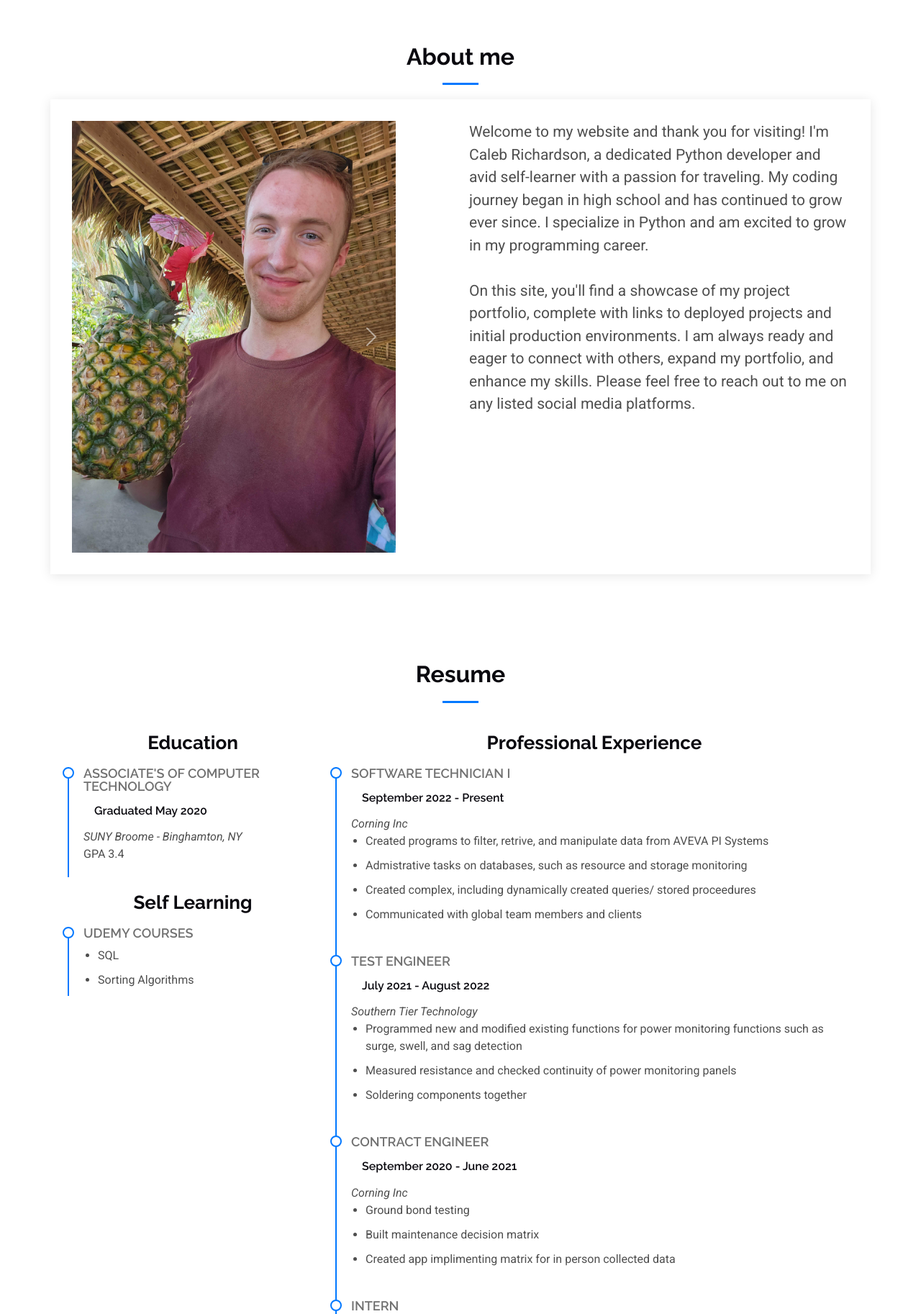
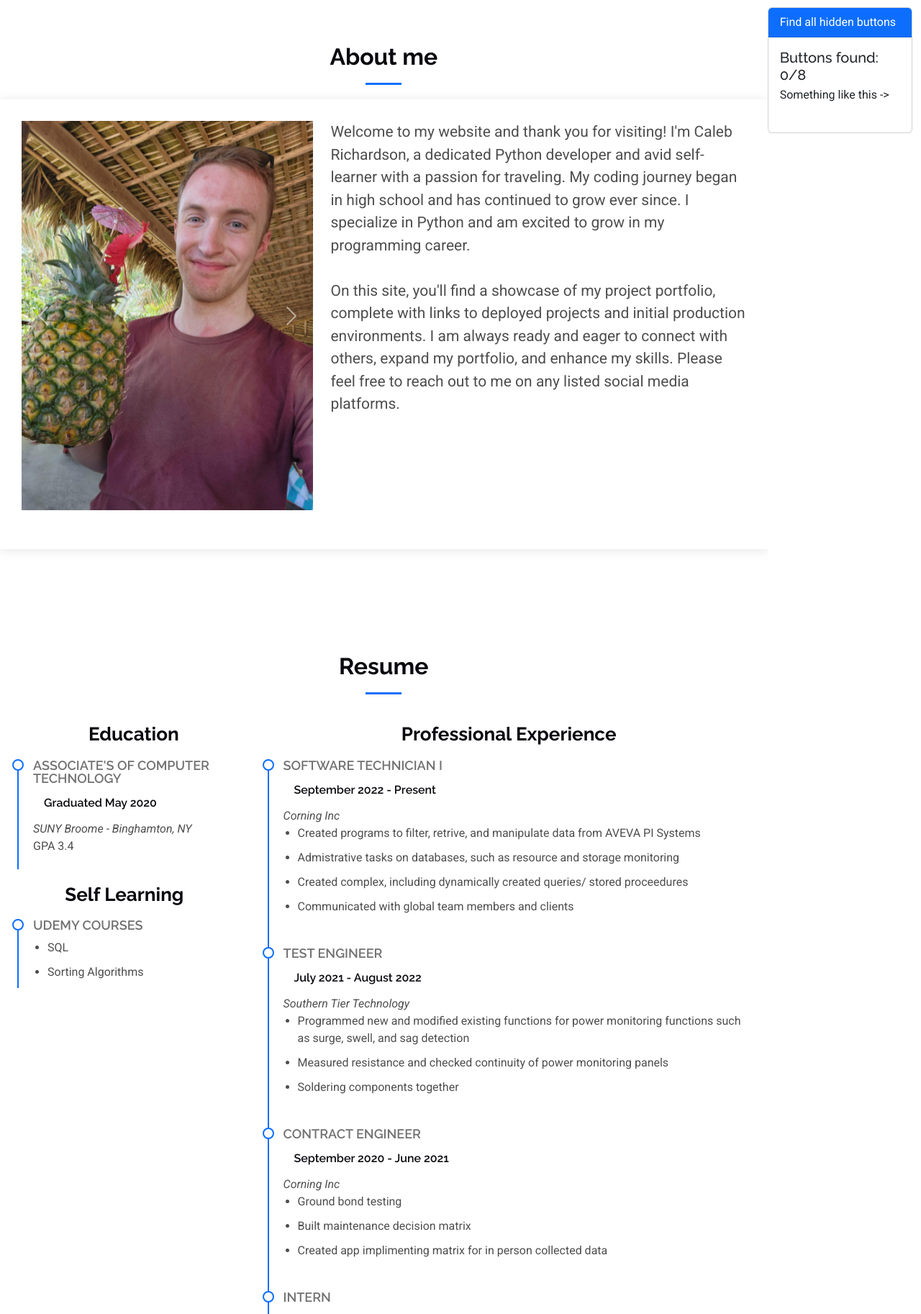
Before and after one commit to KingBubIII/portfolio_website, a Django app: page /about-me/ in a window 1280 px wide. Shown: the part 100-1926 px from the top of the page at 72% size. Run offline with Django 5.2, Linux system fonts and the light colour scheme; some libraries are stand-ins or nearby versions.

Commit message:
created a mini game where users can find hidden buttons. Current score is always shown and resets after 12 hours. Editted photo sizes to make sure it works with css

```diff
--- a/me_info/static/CSS/main.css
+++ b/me_info/static/CSS/main.css
@@ -22,7 +22,7 @@
   --background-color: #ffffff; /* Background color for the entire website, including individual sections */
   --default-color: #4e4e4e; /* Default color used for the majority of the text content across the entire website */
   --heading-color: #0a090f; /* Color for headings, subheadings and title throughout the website */
-  --accent-color: #0078ff; /* Accent color that represents your brand on the website. It's used for buttons, links, and other elements that need to stand out */
+  --accent-color: #0d6efd; /* Accent color that represents your brand on the website. It's used for buttons, links, and other elements that need to stand out */
   --surface-color: #ffffff; /* The surface color is used as a background of boxed elements within sections, such as cards, icon boxes, or other elements that require a visual separation from the global background. */
   --contrast-color: #ffffff; /* Contrast color for text, ensuring readability against backgrounds of accent, heading, or default colors. */
 }
@@ -34,7 +34,7 @@
   --nav-mobile-background-color: #ffffff; /* Used as the background color for mobile navigation menu */
   --nav-dropdown-background-color: #ffffff; /* Used as the background color for dropdown items that appear when hovering over primary navigation items */
   --nav-dropdown-color: #212529; /* Used for navigation links of the dropdown items in the navigation menu. */
-  --nav-dropdown-hover-color: #0078ff; /* Similar to --nav-hover-color, this color is applied to dropdown navigation links when they are hovered over. */
+  --nav-dropdown-hover-color: #0d6efd; /* Similar to --nav-hover-color, this color is applied to dropdown navigation links when they are hovered over. */
 }
 
 /* Color Presets - These classes override global colors when applied to any section or element, providing reuse of the sam color scheme. */
@@ -53,7 +53,7 @@
 }
 
 .accent-background {
-  --background-color: #0078ff;
+  --background-color: #0d6efd;
   --default-color: #ffffff;
   --heading-color: #ffffff;
   --accent-color: #ffffff;
@@ -1456,9 +1456,19 @@ section h2:after {
   color: var(--accent-color);
 }
 
-/* carousel sizing */
-.carousel,
-.carousel-image {
-    width: 450px;
-    height: 600px;
+.main {
+  padding: 0px;
 }
+
+.mini-games {
+  /* background-color: #000000; */
+  position: sticky;
+  top: 100px;
+  height:100%;
+  padding-left: 0%;
+}
+
+.mini-game {
+  margin-top: 10px;
+  margin-bottom: 10px;
+}
--- a/me_info/templates/me_info/about_me_home.html
+++ b/me_info/templates/me_info/about_me_home.html
@@ -27,6 +27,8 @@
 
   <!-- Main CSS File -->
   <link href="{% static 'CSS/main.css' %}" rel="stylesheet">
+
+  <script src="https://unpkg.com/htmx.org@2.0.2" integrity="sha384-Y7hw+L/jvKeWIRRkqWYfPcvVxHzVzn5REgzbawhxAuQGwX1XWe70vji+VSeHOThJ" crossorigin="anonymous"></script>
 </head>
 
 <body class="index-page">
@@ -37,6 +39,7 @@
         <li><a href="#about">About</a></li>
         <li><a href="#resume">Resume</a></li>
         <li><a href="#portfolio">Portfolio</a></li>
+        <li><a href="#" hx-get="/click?id=0" hx-target="#buttons-found" hx-swap="innerHTML"> </a></li>
         {% comment %} <li class="dropdown"><a href="#"><span>Dropdown</span> <i class="bi bi-chevron-down toggle-dropdown"></i></a>
           <ul>
             <li><a href="#">Dropdown 1</a></li>
@@ -54,23 +57,26 @@
     </div>
   </header>
 
-  <main class="main">
+  <div class="container-fluid">
+    <div class="row">
+      <main class="col col-10 main">
+        <div class="content">
             <!-- About Section -->
             <section id="about" class="about section">
               <h2>About me</h2>
               <div class="section-title">
                 <div class="container" data-aos="fade-up" data-aos-delay="100">
-          <div class="row gy-4">
-            <div class="col-md-6">
+                  <div class="row">
+                    <div class="col col-5">
                       <div id="carouselIndicators" class="carousel slide" data-bs-ride="carousel">
                         <div class="carousel-inner">
                           {% for image_path in me_images %}
                             {% if forloop.first %}
-                      <div class="carousel-item active">
+                              <div class="carousel-item img-fluid active">
                             {% else %}
-                      <div class="carousel-item">
+                              <div class="carousel-item img-fluid">
                             {% endif %}
-                      <img src="{% static image_path %}" class="carousel-image" alt="{% static image_path %}">
+                              <img src="{% static image_path %}" class="carousel-image w-100" alt="{% static image_path %}">
                             </div>
                           {% endfor %}
                         </div>
@@ -84,15 +90,15 @@
                         </button>
                       </div>
                     </div>
-
-            <div class="col-md-6">
+                    <div class="col-7">
                       <p>{{ intro|linebreaksbr }}</p>
                     </div>
                   </div>
+                  <a href="#" hx-get="/click?id=1" hx-target="#buttons-found" hx-swap="innerHTML"> </a>
                 </div>
               </div>
             </section><!-- /About Section -->
-
+            <a href="#" hx-get="/click?id=2" hx-target="#buttons-found" hx-swap="innerHTML"> </a>
             <!-- Resume Section -->
             <section id="resume" class="resume section">
               <h2>Resume</h2>
@@ -110,8 +116,7 @@
                           <p>{{ item.notable }}</p>
                         </div><!-- Edn Resume Item -->
                       {% endfor %}
-
-              <h3 class="resume-title">Self Learning</h3>
+                      <h3 class="resume-title">Self Learning<a href="#" hx-get="/click?id=3" hx-target="#buttons-found" hx-swap="innerHTML"> </a></h3>
                       {% for place in self_learning %}
                       <div class="resume-item pb-0">
                         <h4>{{ place.name }}</h4>
@@ -123,12 +128,11 @@
                       </div><!-- Edn Resume Item -->
                       {% endfor %}
                     </div>
-
                     <div class="col-lg-8" data-aos="fade-up" data-aos-delay="200">
                       <h3 class="resume-title">Professional Experience</h3>
                       {% for job in work_history %}
                       <div class="resume-item">
-                <h4>{{ job.title }}</h4>
+                        <h4>{{ job.title }}{% if forloop.first %}<a href="#" hx-get="/click?id=4" hx-target="#buttons-found" hx-swap="innerHTML"> </a>{% endif %}</h4>
                         <h5>{{ job.dates }}</h5>
                         <p><em>{{ job.company }}</em></p>
                         <ul>
@@ -143,23 +147,19 @@
                 </div>
               </div>
             </section><!-- /Resume Section -->
-
             <!-- Portfolio Section -->
             <section id="portfolio" class="portfolio section">
-
               <!-- Section Title -->
               <div class="container section-title" data-aos="fade-up">
                 <h2>Portfolio</h2>
-
                 <div class="container">
-
                   <div class="isotope-layout" data-default-filter="*" data-layout="masonry" data-sort="original-order">
-
                     <ul class="portfolio-filters isotope-filters" data-aos="fade-up" data-aos-delay="100">
                       <li data-filter="*" class="filter-active">All</li>
                       {% for skill in all_skills %}
                         <li data-filter=".filter-{{ skill }}">{{ skill }}</li>
                       {% endfor%}
+                      <li><a href="#" hx-get="/click?id=5" hx-target="#buttons-found" hx-swap="innerHTML"> </a></li>
                     </ul><!-- End Portfolio Filters -->
                     <div class="portfolio-area">
                       <div class="isotope-container" data-aos="fade-up" data-aos-delay="200">
@@ -189,13 +189,26 @@
                           </div><!-- End Portfolio Item -->
                         {% endfor %}
                       </div><!-- End Portfolio Container -->
+                      <a href="#" hx-get="/click?id=6" hx-target="#buttons-found" hx-swap="innerHTML"> </a>
                     </div>
                   </div>
                 </div>
               </div><!-- End Section Title -->
             </section><!-- /Portfolio Section -->
+        </div>
+      </main>
 
-  </main>
+      <div class="col mini-games">
+        <div class="card mini-game">
+          <div class="card-header text-bg-primary">Find all hidden buttons</div>
+          <div class="card-body">
+            <h5 class="card-title">Buttons found: <span id="buttons-found">{{ buttons_found }}/8</span></h5>
+            <p class="card-subtitle">Something like this -> <a href="#" hx-get="/click?id=7" hx-target="#buttons-found" hx-swap="innerHTML"> </a></p>
+          </div>
+        </div>
+      </div>
+    </div>
+  </div>
 
   <!-- Scroll Top -->
   <a href="#" id="scroll-top" class="scroll-top d-flex align-items-center justify-content-center"><i class="bi bi-arrow-up-short"></i></a>
--- a/me_info/views.py
+++ b/me_info/views.py
@@ -5,15 +5,17 @@ from json import load
 
 def home(request):
     info_dict = load(open(settings.JSON_PATH + "about_me.json"))
-    context = {}
-    context["intro"] = info_dict["intro"]
-    context["work_history"] = info_dict["work_history"]
-    context["me_images"] = info_dict["me_images"]
-    context["education"] = info_dict["education"]
-    context["self_learning"] = info_dict["self_learning"]
-    context["projects"] = info_dict["projects"]
-    context["all_skills"] = list(
-        set([skill for project in context["projects"] for skill in project["skills"]])
+
+    info_dict["all_skills"] = list(
+        set([skill for project in info_dict["projects"] for skill in project["skills"]])
     )
 
-    return render(request, "about_me_home.html", context)
+    if request.session.has_key("hidden_buttons_found"):
+        print("found")
+        info_dict["buttons_found"] = len(request.session["hidden_buttons_found"])
+    else:
+        print("not found")
+        request.session["hidden_buttons_found"] = []
+        info_dict["buttons_found"] = 0
+
+    return render(request, "about_me_home.html", info_dict)
--- a/urls.py
+++ b/urls.py
@@ -7,4 +7,5 @@ urlpatterns = [
     path("about-me/", include("me_info.urls")),
     path("admin/", admin.site.urls),
     path("demos/", include("demos.urls")),
+    path("click/", views.click),
 ]
```
Also changed, not shown: settings.py (+5 -2 lines), views.py (+10 -1 lines), me_info/static/IMG/BahamasDrink.jpg, me_info/static/IMG/MagicCon.jpg, me_info/static/IMG/Skydiving.jpg, me_info/static/IMG/Snowboarding_selfie.jpg, me_info/static/IMG/hiking_portrit.jpg. Lines whose indentation alone changed are shown as unchanged.
